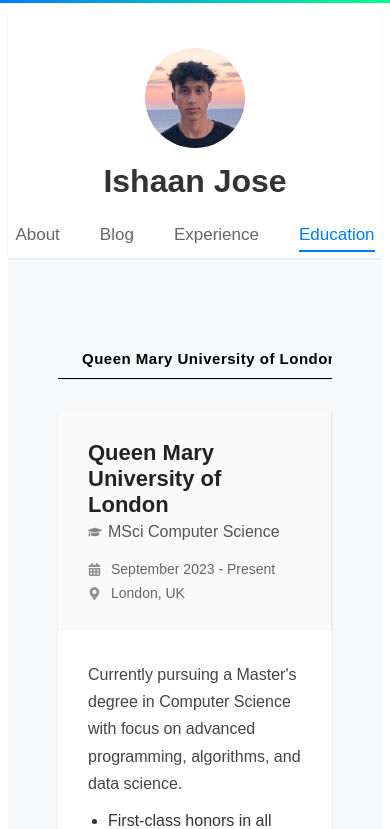
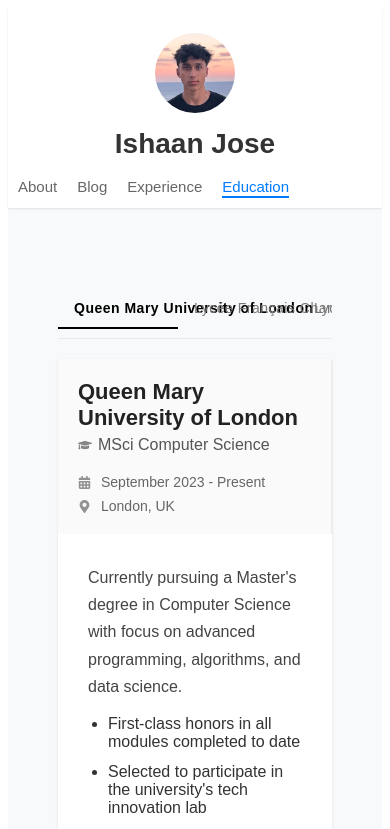
Before and after one commit to ishaanjose/ishaan-portfolio, a React (Create React App) app: page /education in a window 390 px wide. Shown: the top 829 px of the page. Built offline with nearby package versions, Linux system fonts and the light colour scheme.

Commit message:
Mobile responsiveness

```diff
--- a/src/components/Education.js
+++ b/src/components/Education.js
@@ -9,8 +9,6 @@
   padding: 40px 20px;
 `;
 
-
-
 const EducationContainer = styled.div`
   position: relative;
 `;
@@ -21,6 +19,7 @@
   margin-bottom: 30px;
   overflow-x: auto;
   scrollbar-width: none;
+  -webkit-overflow-scrolling: touch; /* Smooth scrolling on iOS */
 
   &::-webkit-scrollbar {
     display: none;
@@ -28,6 +27,8 @@
 
   @media (max-width: 768px) {
     justify-content: flex-start;
+    padding-bottom: 10px;
+    margin-bottom: 20px;
   }
 `;
 
@@ -58,6 +59,13 @@
   &:hover {
     color: #000;
   }
+
+  @media (max-width: 768px) {
+    padding: 12px 16px;
+    font-size: 14px;
+    min-width: 120px; /* Ensure minimum touch target size */
+    text-align: center;
+  }
 `;
 
 const CardContainer = styled(motion.div)`
@@ -82,6 +90,10 @@
   @media (min-width: 768px) {
     width: 280px;
     flex-shrink: 0;
+  }
+
+  @media (max-width: 767px) {
+    padding: 20px;
   }
 `;
 
--- a/src/components/Experience.js
+++ b/src/components/Experience.js
@@ -82,6 +82,14 @@
     width: 280px;
     flex-shrink: 0;
   }
+
+  @media (max-width: 767px) {
+    padding: 20px;
+    border-right: none;
+    border-bottom: 1px solid #eaeaea;
+    display: flex;
+    flex-wrap: wrap;
+  }
 `;
 
 const Company = styled.h3`
@@ -121,6 +129,13 @@
       font-size: 13px;
       opacity: 0.7;
     }
+  }
+
+  @media (max-width: 767px) {
+    flex-direction: row;
+    gap: 16px;
+    flex-wrap: wrap;
+    margin-top: 8px;
   }
 `;
 
--- a/src/components/Header.js
+++ b/src/components/Header.js
@@ -1,4 +1,4 @@
-import React from 'react';
+import React, { useState, useEffect } from 'react';
 import { Link, useLocation } from 'react-router-dom';
 import styled from 'styled-components';
 import profilePic from '../assets/image.png';
@@ -10,7 +10,12 @@
   position: sticky;
   top: 0;
   z-index: 1000;
-  height: 250px;
+  height: ${props => props.isScrolled ? '100px' : '250px'};
+  transition: height 0.3s ease;
+
+  @media (max-width: 768px) {
+    height: ${props => props.isScrolled ? '80px' : '200px'};
+  }
 `;
 
 const HeaderContent = styled.div`
@@ -20,8 +25,13 @@
   display: flex;
   flex-direction: column;
   align-items: center;
-  padding: 40px 0 0 0;
+  padding: ${props => props.isScrolled ? '10px 0 0 0' : '40px 0 0 0'};
   box-sizing: border-box;
+  transition: padding 0.3s ease;
+
+  @media (max-width: 768px) {
+    padding: ${props => props.isScrolled ? '10px 0 0 0' : '25px 0 0 0'};
+  }
 `;
 
 const TopSection = styled.div`
@@ -33,17 +43,32 @@
 `;
 
 const ProfileImage = styled.img`
-  width: 100px;
-  height: 100px;
+  width: ${props => props.isScrolled ? '60px' : '100px'};
+  height: ${props => props.isScrolled ? '60px' : '100px'};
   object-fit: cover;
   border-radius: 50%;
-  margin-bottom: 15px;
+  margin-bottom: ${props => props.isScrolled ? '5px' : '15px'};
+  transition: all 0.3s ease;
+
+  @media (max-width: 768px) {
+    width: ${props => props.isScrolled ? '50px' : '80px'};
+    height: ${props => props.isScrolled ? '50px' : '80px'};
+  }
 `;
 
 const Name = styled.h1`
   font-size: 32px;
   margin: 0;
   color: #333;
+  transition: opacity 0.3s ease, transform 0.3s ease;
+  opacity: ${props => props.isScrolled ? '0' : '1'};
+  transform: translateY(${props => props.isScrolled ? '-10px' : '0'});
+  height: ${props => props.isScrolled ? '0' : 'auto'};
+  overflow: hidden;
+
+  @media (max-width: 768px) {
+    font-size: 28px;
+  }
 `;
 
 const Navigation = styled.nav`
@@ -51,38 +76,68 @@
   justify-content: center;
   gap: 40px;
   width: 100%;
-  padding: 20px 0;
+  padding: ${props => props.isScrolled ? '10px 0' : '20px 0'};
+  transition: padding 0.3s ease;
+
+  @media (max-width: 768px) {
+    gap: 20px;
+    padding: 10px 0;
+    overflow-x: auto;
+    -webkit-overflow-scrolling: touch;
+    justify-content: flex-start;
+    padding-left: 20px;
+
+    &::-webkit-scrollbar {
+      display: none;
+    }
+  }
 `;
 
 const NavItem = styled(Link)`
-  font-size: 17px;
+  font-size: ${props => props.$isScrolled ? '15px' : '17px'};
   text-decoration: none;
   color: ${props => props.$active ? '#007bff' : '#666'};
   padding: 5px 0;
   border-bottom: 2px solid ${props => props.$active ? '#007bff' : 'transparent'};
   transition: all 0.2s ease;
+  white-space: nowrap;
 
   &:hover {
     color: #007bff;
+  }
+
+  @media (max-width: 768px) {
+    font-size: ${props => props.$isScrolled ? '13px' : '15px'};
+    padding: 8px 0;
   }
 `;
 
 function Header() {
   const location = useLocation();
   const path = location.pathname;
+  const [isScrolled, setIsScrolled] = useState(false);
+
+  useEffect(() => {
+    const handleScroll = () => {
+      setIsScrolled(window.scrollY > 50);
+    };
+
+    window.addEventListener('scroll', handleScroll);
+    return () => window.removeEventListener('scroll', handleScroll);
+  }, []);
 
   return (
-    <HeaderContainer>
-      <HeaderContent>
+    <HeaderContainer isScrolled={isScrolled}>
+      <HeaderContent isScrolled={isScrolled}>
         <TopSection>
-          <ProfileImage src={profilePic} alt="Profile" />
-          <Name>Ishaan Jose</Name>
+          <ProfileImage src={profilePic} alt="Profile" isScrolled={isScrolled} />
+          <Name isScrolled={isScrolled}>Ishaan Jose</Name>
         </TopSection>
-        <Navigation>
-          <NavItem to="/" $active={path === '/'}>About</NavItem>
-          <NavItem to="/blog" $active={path === '/blog'}>Blog</NavItem>
-          <NavItem to="/experience" $active={path === '/experience'}>Experience</NavItem>
-          <NavItem to="/education" $active={path === '/education'}>Education</NavItem>
+        <Navigation isScrolled={isScrolled}>
+          <NavItem to="/" $active={path === '/'} $isScrolled={isScrolled}>About</NavItem>
+          <NavItem to="/blog" $active={path === '/blog'} $isScrolled={isScrolled}>Blog</NavItem>
+          <NavItem to="/experience" $active={path === '/experience'} $isScrolled={isScrolled}>Experience</NavItem>
+          <NavItem to="/education" $active={path === '/education'} $isScrolled={isScrolled}>Education</NavItem>
         </Navigation>
       </HeaderContent>
     </HeaderContainer>
```
